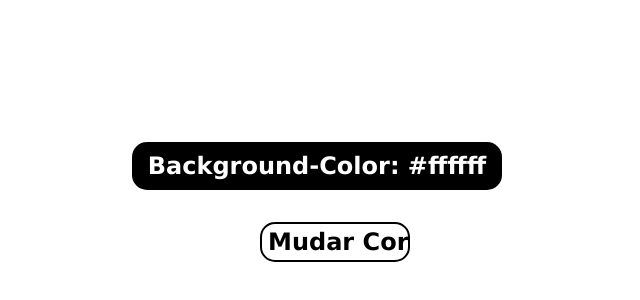
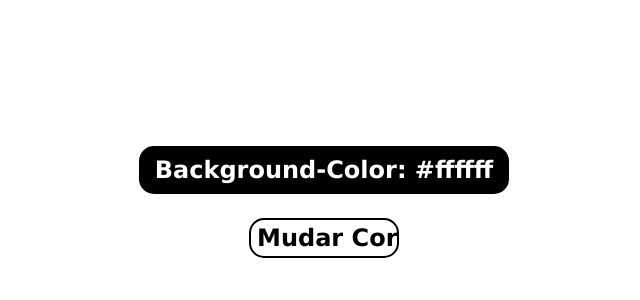
Before and after one commit to Kauadasilvalourenco/trocador_de_cores, a plain HTML site: page index.html in a window 1280 px wide. Shown: the part 218-518 px from the top of the page, without its empty margins (316-956 px from the left). Drawn offline with Linux system fonts and the light colour scheme; a web font is replaced by a local one.

Commit message:
Correção alinhamentos em várias telas

```diff
--- a/estilo_trocador_de_cores.css
+++ b/estilo_trocador_de_cores.css
@@ -1,10 +1,15 @@
 @charset "UTF-8";
 @import url('https://fonts.googleapis.com/css2?family=Baloo+Bhaijaan+2:wght@400..800&display=swap');
 
+main {
+    display: flex;
+    justify-content: center;
+    align-items: center;
+    min-height: 100vh;
+    flex-direction: column;
+}
+
 p#texto_saida {
-    position: absolute;
-    top: 42%;
-    left: 35%;
     width: 350px;
     background-color: #000000;
     border-radius: 15px;
@@ -17,9 +22,6 @@ p#texto_saida {
 }
 
 input#botao_mudar_cor {
-    position: absolute;
-    top: 55%;
-    left: 45%;
     width: 150px;
     height: 40px;
     background-color: transparent;
--- a/index.html
+++ b/index.html
@@ -8,8 +8,10 @@
     <title>Trocador de Cores</title>
 </head>
 <body>
-    <p id="texto_saida">Background-Color: #ffffff</p>
-    <input type="button" value="Mudar Cor" id="botao_mudar_cor">
+    <main>
+        <p id="texto_saida">Background-Color: #ffffff</p>
+        <input type="button" value="Mudar Cor" id="botao_mudar_cor">
+    </main>
     <script src="codigo_trocador_de_cores.js"></script>
 </body>
 </html>
```
